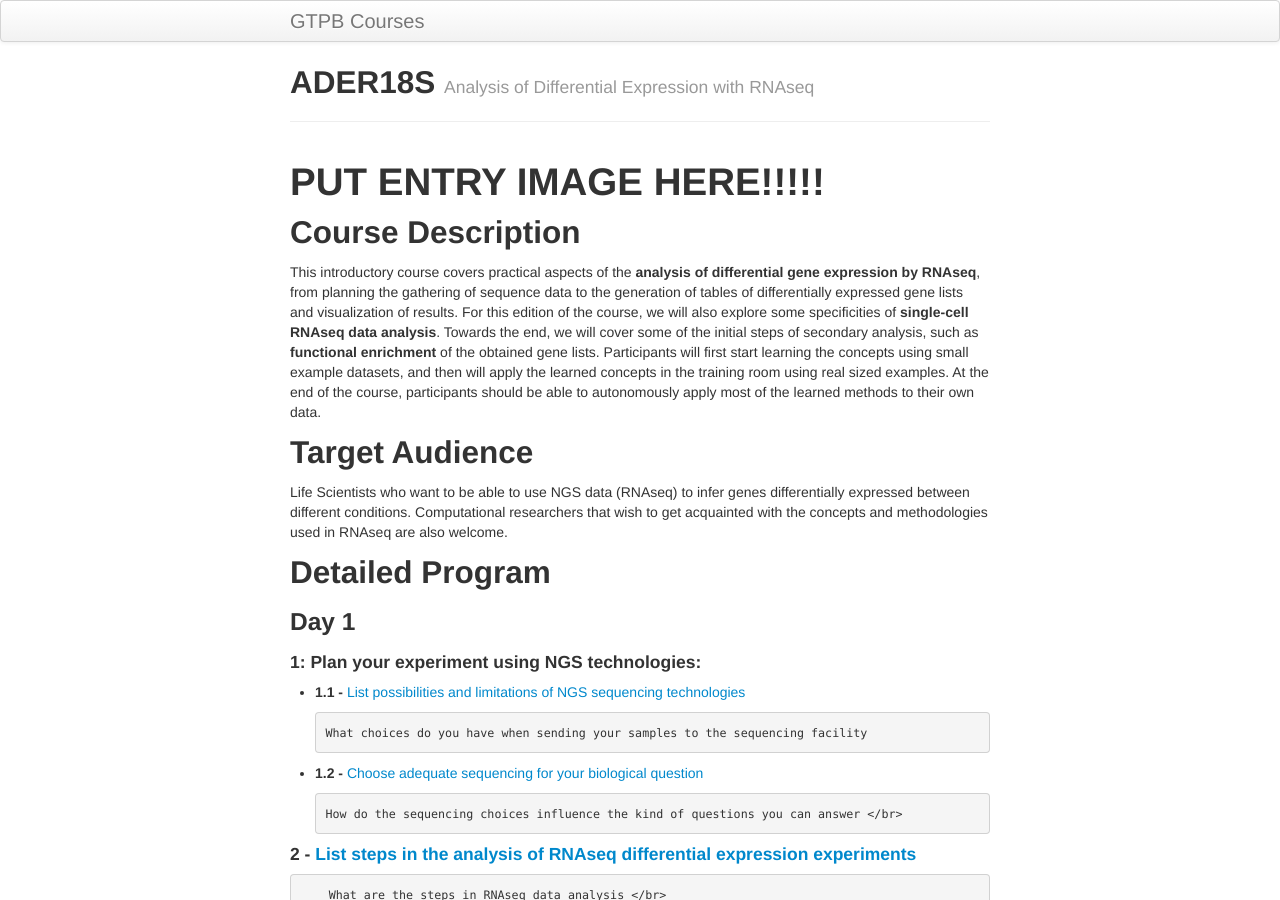
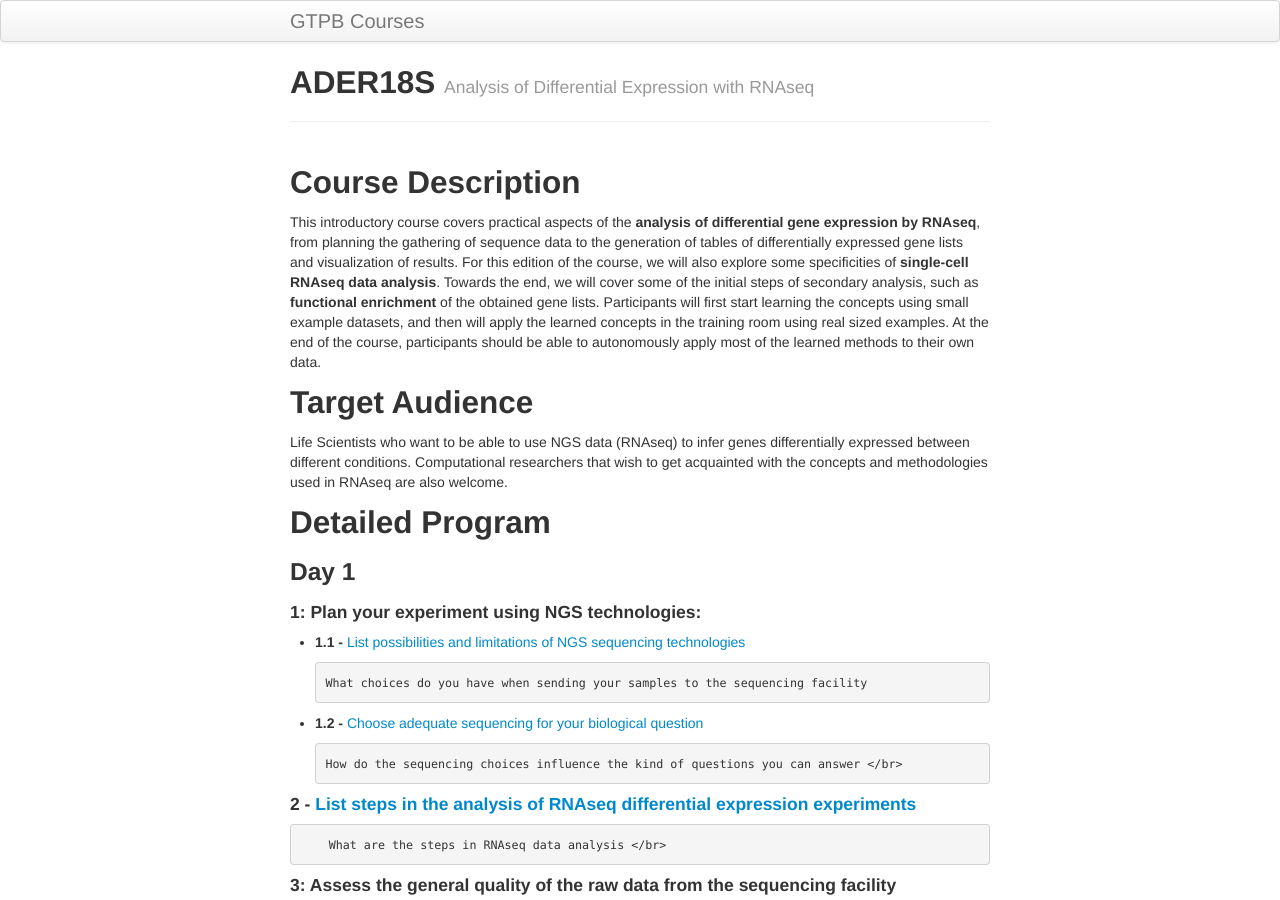
Before and after one commit to GTPB/ADER19F, a Jekyll site: the page built from index.md, in a window 1280 px wide and 900 px high. Built offline with Jekyll 4.4.1, drawn with Linux system fonts in a browser that asks for light colours.

Commit message:
Update index.md

```diff
--- a/index.md
+++ b/index.md
@@ -4,7 +4,7 @@
 tagline: Analysis of Differential Expression with RNAseq
 description: Introductory course that covers practical aspects of the analysis of differential gene expression by RNAseq
 ---
-# PUT ENTRY IMAGE HERE!!!!!
+[](assets/IGV_visualization.jpg)
 
 ## Course Description
 This introductory course covers practical aspects of the **analysis of differential gene expression by RNAseq**, from planning the gathering of sequence data to the generation of tables of differentially expressed gene lists and visualization of results. For this edition of the course, we will also explore some specificities of **single-cell RNAseq data analysis**. Towards the end, we will cover some of the initial steps of secondary analysis, such as **functional enrichment** of the obtained gene lists. Participants will first start learning the concepts using small example datasets, and then will apply the learned concepts in the training room using real sized examples. At the end of the course, participants should be able to autonomously apply most of the learned methods to their own data.
```
